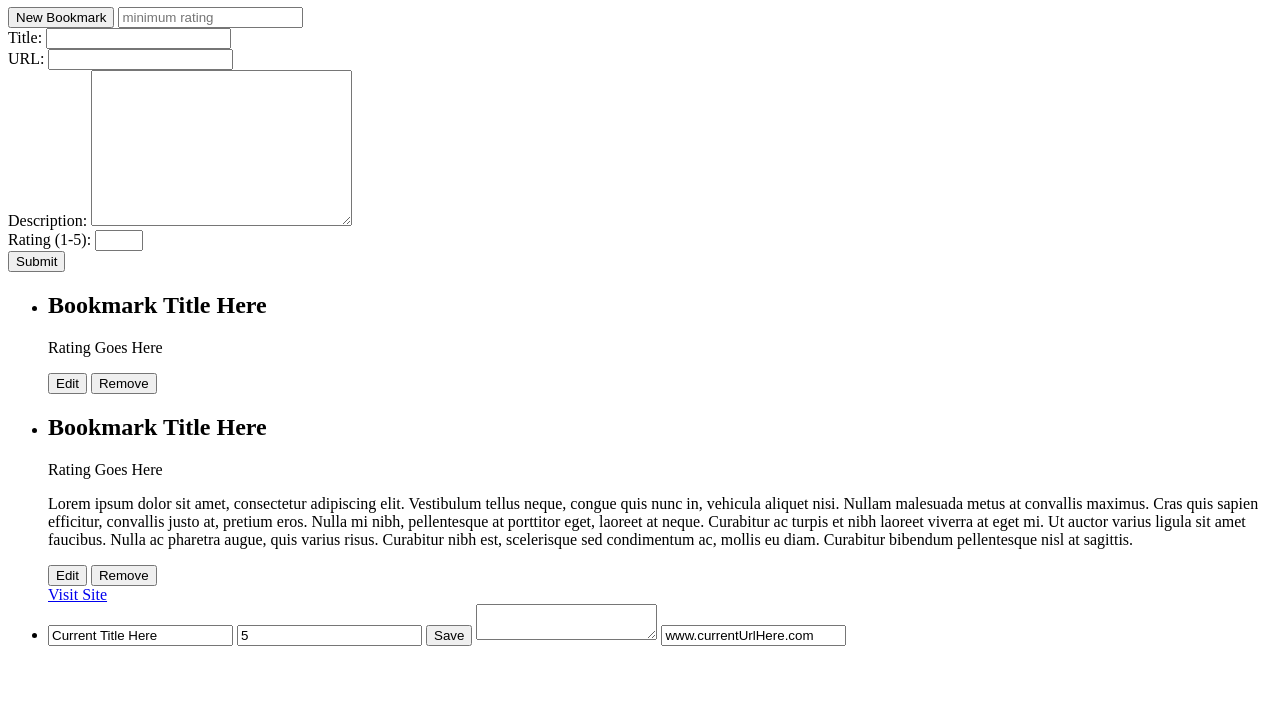
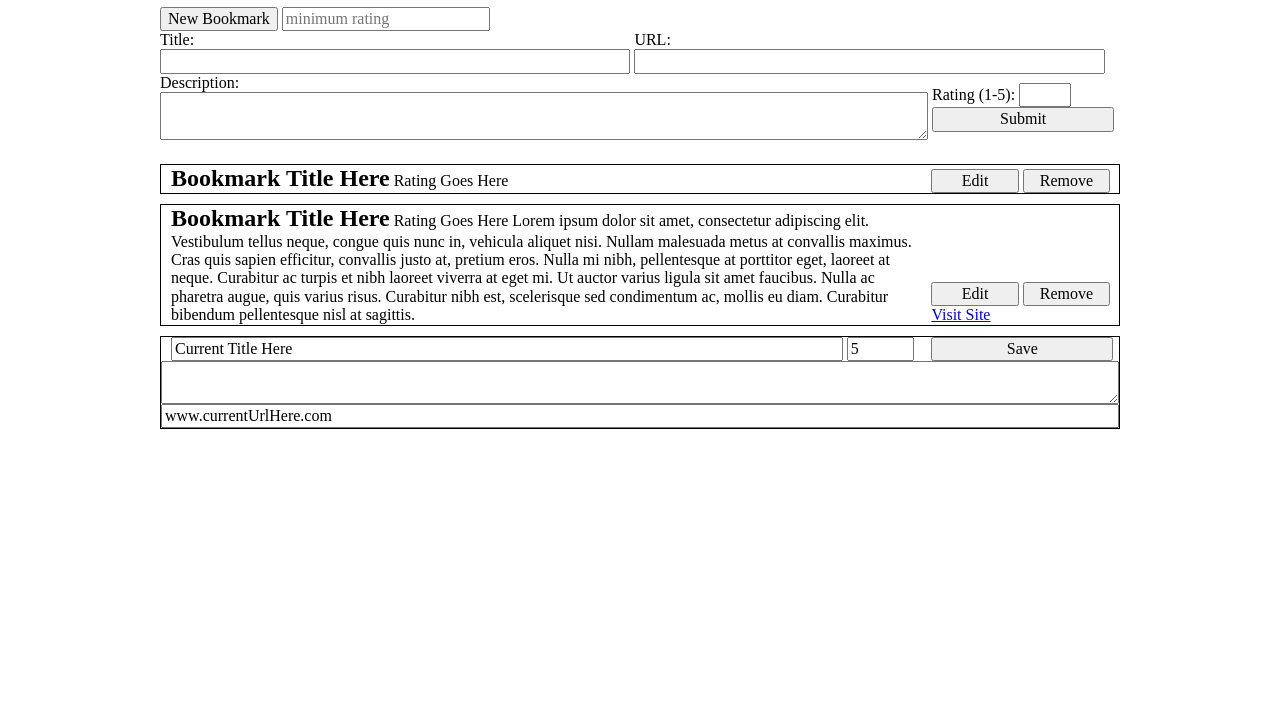
Before and after one commit to thinkful-ei26/sean-bookmarks-app, a plain HTML site: page index.html in a window 1280 px wide. Shown: the part 73-800 px from the top of the page. Drawn offline with nearby package versions, Linux system fonts and the light colour scheme.

Commit message:
completed styles

```diff
--- a/index.html
+++ b/index.html
@@ -5,6 +5,7 @@
   <meta name="viewport" content="width=device-width, initial-scale=1.0">
   <meta http-equiv="X-UA-Compatible" content="ie=edge">
   <title>Bookmark App</title>
+  <link rel="stylesheet" href="https://cdnjs.cloudflare.com/ajax/libs/normalize/4.2.0/normalize.min.css">
   <link rel="stylesheet" href="styles/index.css">
 </head>
 <body>
@@ -17,6 +18,7 @@
 
     <!-- template HTML for add-bookmark form -->
     <form id="add-bookmark-form">
+      <div class="top-row">
         <div class="input-group">
           <label for="bookmark-new-title">Title:</label>
           <input type="text" name="new-title" id="bookmark-new-title">
@@ -25,44 +27,51 @@
           <label for="bookmark-new-url">URL:</label>
           <input type="url" name="new-url" id="bookmark-new-url">
         </div>
-      <div class="input-group">
+      </div>
+      <div class="input-group description">
         <label for="bookmark-new-description">Description:</label>
         <textarea name="new-description" id="bookmark-new-description" cols="30" rows="10"></textarea>
       </div>
+      <div class="right-side">
         <div class="input-group">
           <label for="bookmark-new-rating">Rating (1-5):</label>
           <input type="number" name="new-rating" id="bookmark-new-rating" min="1" max="5">
         </div>
         <button type="submit">Submit</button>
+      </div>
     </form>
 
-    <ul>
+    <ul class="bookmark-list">
       <!-- template HTML for non-expanded bookmark -->
-      <li class="bookmark">
-        <h2 class="bookmark-title">Bookmark Title Here</h2> <p class="bookmark-rating">Rating Goes Here</p>
+      <li>
+        <div class="bookmark"><h2 class="bookmark-title">Bookmark Title Here</h2> <p class="bookmark-rating">Rating Goes Here</p></div>
         <div class="bookmark-controls">
-          <button class="bookmark edit"><span class="button-label">Edit</span></button>
-          <button class="bookmark remove"><span class="button-label">Remove</span></button>
+          <button class="bookmark-edit"><span class="button-label">Edit</span></button>
+          <button class="bookmark-remove"><span class="button-label">Remove</span></button>
         </div>
       </li>
 
       <!-- template HTML for expanded bookmark -->
-      <li class="bookmark expanded">
+      <li class="expanded">
+        <div class="bookmark">
           <h2 class="bookmark-title">Bookmark Title Here</h2> <p class="bookmark-rating">Rating Goes Here</p>
           <p class="bookmark-description">Lorem ipsum dolor sit amet, consectetur adipiscing elit. Vestibulum tellus neque, congue quis nunc in, vehicula aliquet nisi. Nullam malesuada metus at convallis maximus. Cras quis sapien efficitur, convallis justo at, pretium eros. Nulla mi nibh, pellentesque at porttitor eget, laoreet at neque. Curabitur ac turpis et nibh laoreet viverra at eget mi. Ut auctor varius ligula sit amet faucibus. Nulla ac pharetra augue, quis varius risus. Curabitur nibh est, scelerisque sed condimentum ac, mollis eu diam. Curabitur bibendum pellentesque nisl at sagittis.</p>
+        </div>
         <div class="bookmark-controls">
-          <button class="bookmark edit"><span class="button-label">Edit</span></button>
-          <button class="bookmark remove"><span class="button-label">Remove</span></button>
+          <button class="bookmark-edit"><span class="button-label">Edit</span></button>
+          <button class="bookmark-remove"><span class="button-label">Remove</span></button>
+          <a class="bookmark-url" href="#">Visit Site</a>
         </div>
-        <a class="bookmark-url" href="#">Visit Site</a>
       </li>
 
       <!-- template HTML for editing bookmark form -->
-      <li class="bookmark editing">
+      <li class="editing">
         <form id="edit-bookmark-form">
+          <div class="bookmark">
             <input type="text" name="edit-title" id="bookmark-edit-title" value="Current Title Here">
             <input type="number" name="edit-rating" id="bookmark-edit-rating" value="5">
-          <button type="submit">Save</button>
+          </div>
+          <div class="bookmark-controls"><button type="submit">Save</button></div>
           <textarea name="edit-description" id="bookmark-edit-description"></textarea>
           <input type="url" name="edit-url" id="bookmark-edit-url" value="www.currentUrlHere.com">
         </form>
--- a/styles/index.css
+++ b/styles/index.css
@@ -1,3 +1,115 @@
 * {
   box-sizing: border-box;
 }
+
+main {
+  width: 75%;
+  margin: auto;
+}
+
+.input-group {
+  display: inline-block;
+}
+
+.input-group label {
+  display: block;
+}
+
+.top-row {
+  width: 100%;
+}
+
+.top-row > .input-group {
+  width: 49%;
+}
+
+.top-row input {
+  width: 100%;
+}
+
+.description {
+  width: 80%;
+}
+
+#bookmark-new-description {
+  width: 100%;
+  height: 3em;
+}
+
+.right-side {
+  display: inline-block;
+  width: 19%;
+  position: relative;
+  top: -1em;
+}
+
+.right-side .input-group {
+  display: block;
+}
+
+.right-side .input-group label {
+  display: inline;
+}
+
+.right-side button {
+  width: 100%;
+}
+
+.bookmark-list {
+  list-style: none;
+  padding-left: 0;
+}
+
+.bookmark-list > li {
+  width: 100%;
+  margin-bottom: 10px;
+  border: solid black 1px;
+  padding: 0px;
+}
+
+.bookmark {
+  display: inline-block;
+  width: 80%;
+  padding: 0 10px;
+
+}
+
+.bookmark > h2 {
+  display: inline;
+}
+
+.bookmark > p {
+  display: inline;
+}
+
+.bookmark-controls {
+  display: inline-block;
+  width: 19%;
+  margin: 0;
+}
+
+.bookmark-controls > button {
+  width: 48%;
+  margin: auto;
+}
+
+#bookmark-edit-title {
+  width: 90%;
+}
+
+#bookmark-edit-rating {
+  width: 9%;
+}
+
+#edit-bookmark-form  button {
+  width: 100%;
+}
+
+#edit-bookmark-form > textarea {
+  display: block;
+  width: 100%;
+}
+
+#bookmark-edit-url {
+  width: 100%;
+}
```
Lines whose indentation alone changed are shown as unchanged.
